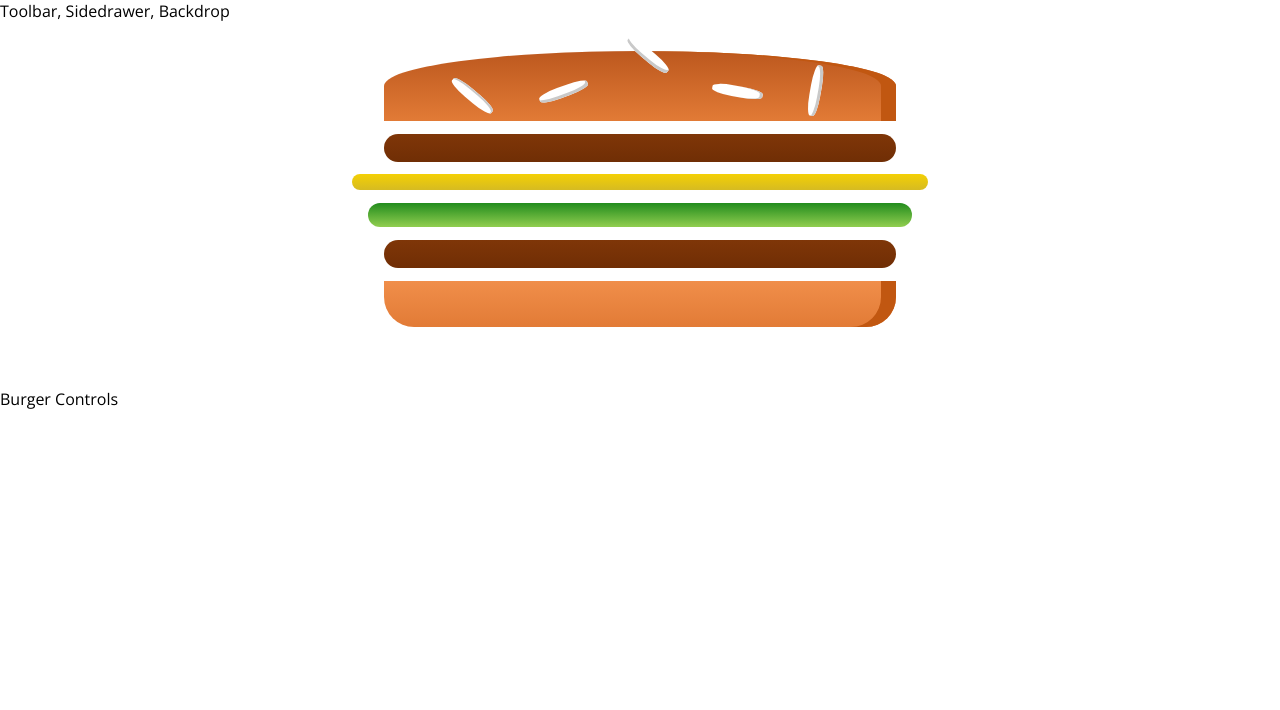
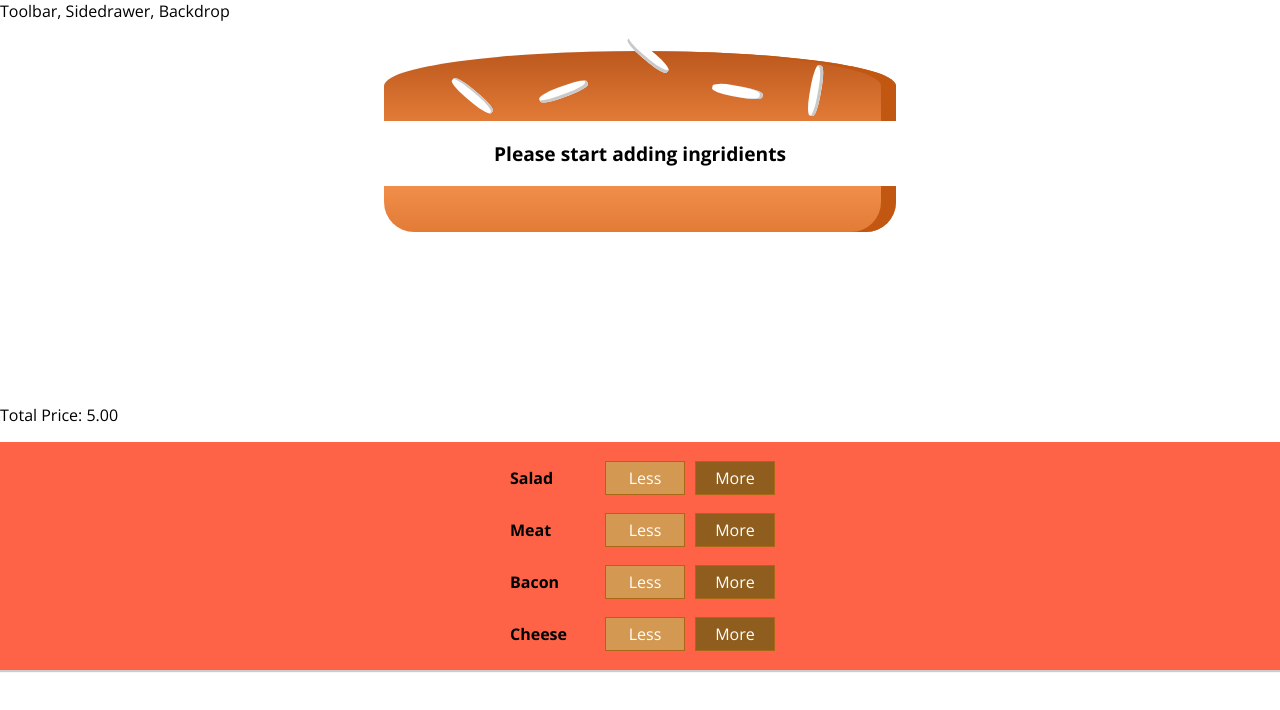
Before and after one commit to mmoscalu/burger-react, a React app: page / in a window 1280 px wide. Shown: the top 710 px of the page. Built offline with nearby package versions, Linux system fonts and the light colour scheme.

Commit message:
add ingridients controls

```diff
--- /dev/null
+++ b/src/components/Burger/BuildControls/BuildControl/BuildControl.css
@@ -0,0 +1,56 @@
+.BuildControl {
+    display: flex;
+    justify-content: space-between;
+    align-items: center;
+    margin: 5px 0;
+}
+
+.BuildControl button {
+    display: block;
+    font: inherit;
+    padding: 5px;
+    margin:  0 5px;
+    width: 80px;
+    border: 1px solid #aa6817;
+    cursor: pointer;
+    outline: none;
+}
+
+.BuildControl button:disabled {
+    background-color: #AC9980;
+    border: 1px solid #7E7365;
+    color: #ccc;
+    cursor: default;
+}
+
+.BuildControl button:hover:disabled {
+    background-color: #AC9980;
+    color: #ccc;
+    cursor: not-allowed;
+}
+
+.Label {
+    padding: 10px;
+    font-weight: bold;
+    width: 80px;
+}
+
+.BuildControl .Less {
+    background-color: #D39952;
+    color: white;
+}
+
+.BuildControl .More {
+    background-color: #8F5E1E;
+    color: white;
+}
+
+.BuildControl .Less:hover, .BuildControl .Less:active {
+    background-color: #DAA972;
+    color: white;
+}
+
+.BuildControl .More:hover,.BuildControl .More:active {
+    background-color: #99703F;
+    color: white;
+}
--- /dev/null
+++ b/src/components/Burger/BuildControls/BuildControl/BuildControl.js
@@ -0,0 +1,12 @@
+import React from 'react';
+import classes from './BuildControl.css'
+
+const buildControl = (props) => (
+    <div className={classes.BuildControl}>
+        <div className={classes.Label}>{props.label}</div>
+        <button className={classes.Less} onClick={props.removed}>Less</button>
+        <button className={classes.More} onClick={props.added}>More</button>
+    </div>
+);
+
+export default buildControl;
--- /dev/null
+++ b/src/components/Burger/BuildControls/BuildControls.css
@@ -0,0 +1,10 @@
+.BuildControls {
+    width: 100%;
+    background-color: tomato;
+    display: flex;
+    flex-flow: column;
+    align-items: center;
+    box-shadow: 0 2px 1px #ccc;
+    margin: auto;
+    padding: 10px 0;
+}
--- /dev/null
+++ b/src/components/Burger/BuildControls/BuildControls.js
@@ -0,0 +1,25 @@
+import React from 'react';
+import classes from './BuildControls.css'
+import BuildControl from './BuildControl/BuildControl';
+
+const controls = [
+    { label: 'Salad', type: 'salad' },
+    { label: 'Meat', type: 'meat' },
+    { label: 'Bacon', type: 'bacon' },
+    { label: 'Cheese', type: 'cheese' }
+];
+
+const buildControls = (props) => (
+    <div className={classes.BuildControls}>
+        {controls.map(_control => {
+            return <BuildControl
+                key={_control.label}
+                label={_control.label}
+                added={() => props.ingridientAdded(_control.type)}
+                removed={() => props.ingridientRemoved(_control.type)}
+                />
+        })}
+    </div>
+);
+
+export default buildControls;
--- a/src/components/Burger/Burger.js
+++ b/src/components/Burger/Burger.js
@@ -3,13 +3,24 @@ import classes from './Burger.css'
 import BurgerIngridient from './BurgerIngridient/BurgerIngridient';
 
 const burger = (props) => {
+    let transformIngridients = Object.keys(props.ingridients)
+    .map(igKey => {
+        return [...Array(props.ingridients[igKey])].map((_key, index) => {
+            return <BurgerIngridient key={igKey + index} type={igKey} />
+        })
+    })
+    .reduce((array, element) => {
+        return array.concat(element);
+    }, []);
+
+    if (transformIngridients.length === 0) {
+        transformIngridients = <p>Please start adding ingridients</p>
+    }
+
     return (
         <div className={classes.Burger}>
             <BurgerIngridient type="bread-top"/>
-            <BurgerIngridient type="meat"/>
-            <BurgerIngridient type="cheese"/>
-            <BurgerIngridient type="salad"/>
-            <BurgerIngridient type="meat"/>
+            { transformIngridients }
             <BurgerIngridient type="bread-bottom"/>
         </div>
     )
--- a/src/containers/BurgerBuilder/BurgerBuilder.js
+++ b/src/containers/BurgerBuilder/BurgerBuilder.js
@@ -1,14 +1,63 @@
 import React, { Component } from 'react';
 import Aux from '../../hoc/Aux';
 import Burger from '../../components/Burger/Burger';
+import BuildControls from '../../components/Burger/BuildControls/BuildControls';
+
+const INGREDIENTS_PRICE = {
+    salad: 0.5,
+    meat: 1.5,
+    bacon: 1.7,
+    cheese: 1
+}
 
 class BurgerBuilder extends Component {
+
+    state = {
+        ingridients: {
+            salad: 0,
+            meat: 0,
+            cheese: 0,
+            bacon: 0
+        },
+        totalPrice: 5
+    }
+
+    addIngridientsHandler = (type) => {
+        const oldCount = this.state.ingridients[type];
+        const updatedCount = oldCount + 1;
+        const updatedIngridients = {
+            ...this.state.ingridients
+        };
+        updatedIngridients[type] = updatedCount;
+        const priceAddition = INGREDIENTS_PRICE[type];
+        const oldPrice = this.state.totalPrice;
+        const newPrice = oldPrice + priceAddition;
+        this.setState({totalPrice: newPrice, ingridients: updatedIngridients});
+    }
+
+    removeIngridientsHandler = (type) => {
+        const oldCount = this.state.ingridients[type];
+        if (oldCount <= 0) { return; }
+        const updatedCount = oldCount - 1;
+        const updatedIngridients = {
+            ...this.state.ingridients
+        };
+        updatedIngridients[type] = updatedCount;
+        const priceDeduction = INGREDIENTS_PRICE[type];
+        const oldPrice = this.state.totalPrice;
+        const newPrice = oldPrice - priceDeduction;
+        this.setState({totalPrice: newPrice, ingridients: updatedIngridients});
+    }
 
     render() {
         return (
             <Aux>
-                <Burger />
-                <div>Burger Controls</div>
+                <Burger ingridients={this.state.ingridients} />
+                <p>Total Price: {this.state.totalPrice.toFixed(2)}</p>
+                <BuildControls
+                    ingridientAdded ={this.addIngridientsHandler}
+                    ingridientRemoved={this.removeIngridientsHandler}
+                />
             </Aux>
         )
     }
```
